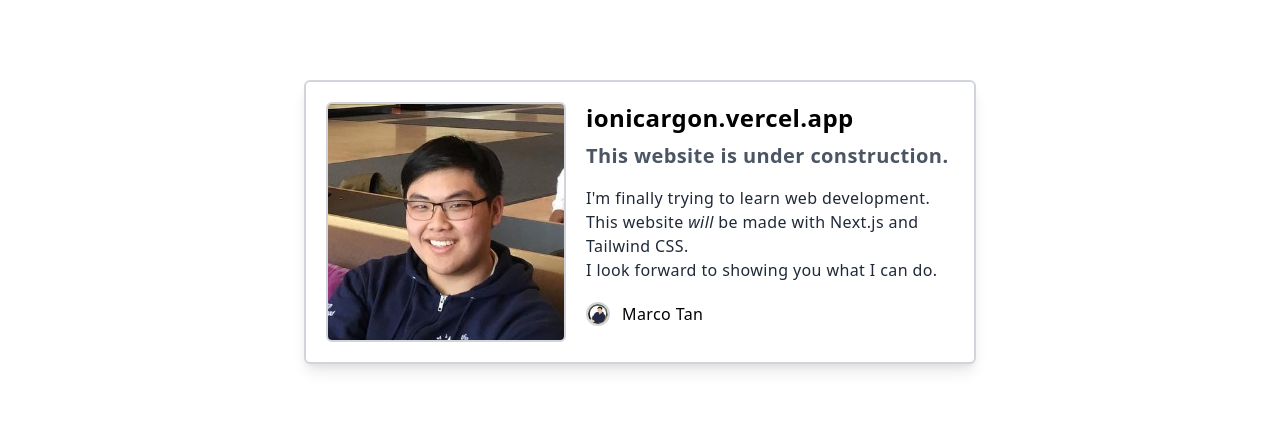
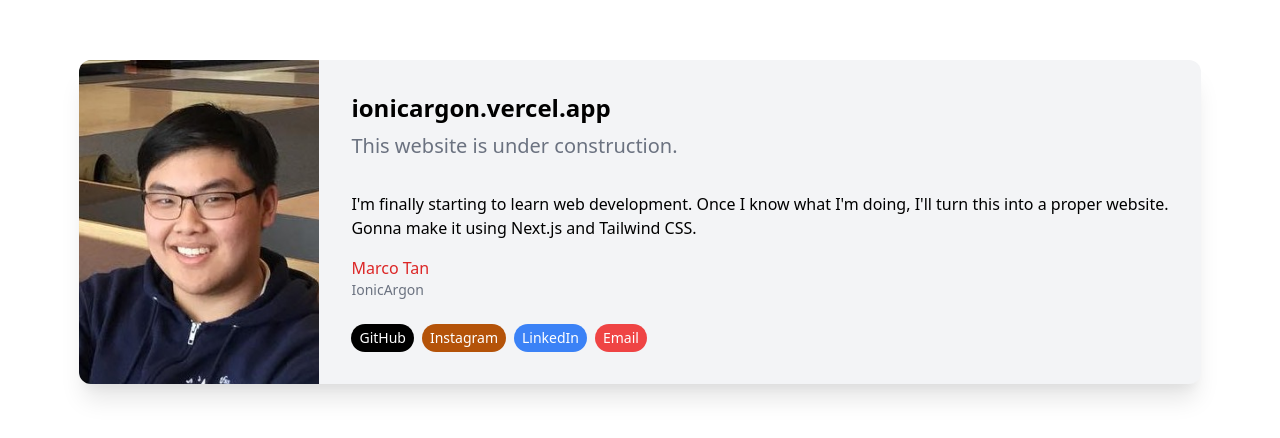
Before and after one commit to IonicArgon/web, a Next.js app: page / in a window 1280 px wide. Shown: the part 178-616 px from the top of the page. Built offline with nearby package versions, Linux system fonts and the light colour scheme.

Commit message:
new temporary landing page

```diff
--- a/pages/index.js
+++ b/pages/index.js
@@ -8,26 +8,47 @@ export default function Home() {
         <title>Home - IonicArgon</title>
       </Head>
 
-      <div class="max-w-2xl bg-white border-2 border-gray-300 p-5 rounded-md tracking-wide shadow-lg">
-        <div id="header" class="flex">
-          <img alt="mountain" class="w-60 h-60 rounded-md border-2 border-gray-300 object-cover" src="/square.jpg"/>
-          <div id="body" class="flex flex-col ml-5">
+      <figure class="md:flex md:w-auto bg-gray-100 rounded-xl overflow-hidden shadow-xl">
+        <img class="w-60 md:w-60 md:h-auto md:rounded-none rounded-full object-cover" src="/square.jpg" alt=""/>
+        <div class="md:p-8 text-center md:text-left space-y-4">
+          <blockquote>
             <h4 id="name" class="text-2xl font-semibold mb-2">ionicargon.vercel.app</h4>
-            <h4 id="subtitle" class="text-xl text-gray-600 font-semibold mb-2">
-              This website is under construction.
-            </h4>
-            <p id="job" class="text-gray-800 mt-2">
-              I'm finally trying to learn web development.<br></br>
-              This website <i>will</i> be made with Next.js and Tailwind CSS.<br></br>
-              I look forward to showing you what I can do.
+            <h4 id="subtitle" class="text-xl text-gray-500 font-medium mb-2">This website is under construction.</h4>
+            <br></br>
+            <p class="text-base font-normal">
+              I'm finally starting to learn web development. Once I know what I'm doing, I'll turn this into a proper website.<br></br>
+              Gonna make it using Next.js and Tailwind CSS.
             </p>
-            <div class="flex mt-5">
-              <img alt="avatar" class="w-6 rounded-full border-2 border-gray-300" src="/profile-pic.png"/>
-              <p class="ml-3">Marco Tan</p>
+          </blockquote>
+          <figcaption>
+            <div class="text-red-600 font-medium">Marco Tan</div>
+            <div class="text-gray-500 font-medium text-sm">IonicArgon</div>
+            <br></br>
+            <div class="space-x-2">
+              <a href="https://github.com/IonicArgon">
+                <button class="bg-black py-1 px-2 rounded-full text-white text-sm hover:text-gray-300">
+                  <span>GitHub</span>
+                </button>
+              </a>
+              <a href="https://www.instagram.com/marco_tan_04/">
+                <button class="bg-yellow-700 py-1 px-2 rounded-full text-white text-sm hover:bg-yellow-800">
+                  <span>Instagram</span>
+                </button>
+              </a>
+              <a href="https://www.linkedin.com/in/marco-tan-9191021a3/">
+                <button class="bg-blue-500 py-1 px-2 rounded-full text-white text-sm hover:bg-blue-600">
+                  <span>LinkedIn</span>
+                </button>
+              </a>
+              <a href="mailto:marco.tan.200405@gmail.com">
+                <button class="bg-red-500 py-1 px-2 rounded-full text-white text-sm hover:bg-red-600">
+                  <span>Email</span>
+                </button>
+              </a>
             </div>
-          </div>
+          </figcaption>
         </div>
-      </div>
+      </figure>
     </div>
   )
 }
```
Also changed, not shown: public/profile-pic.png (deleted).
